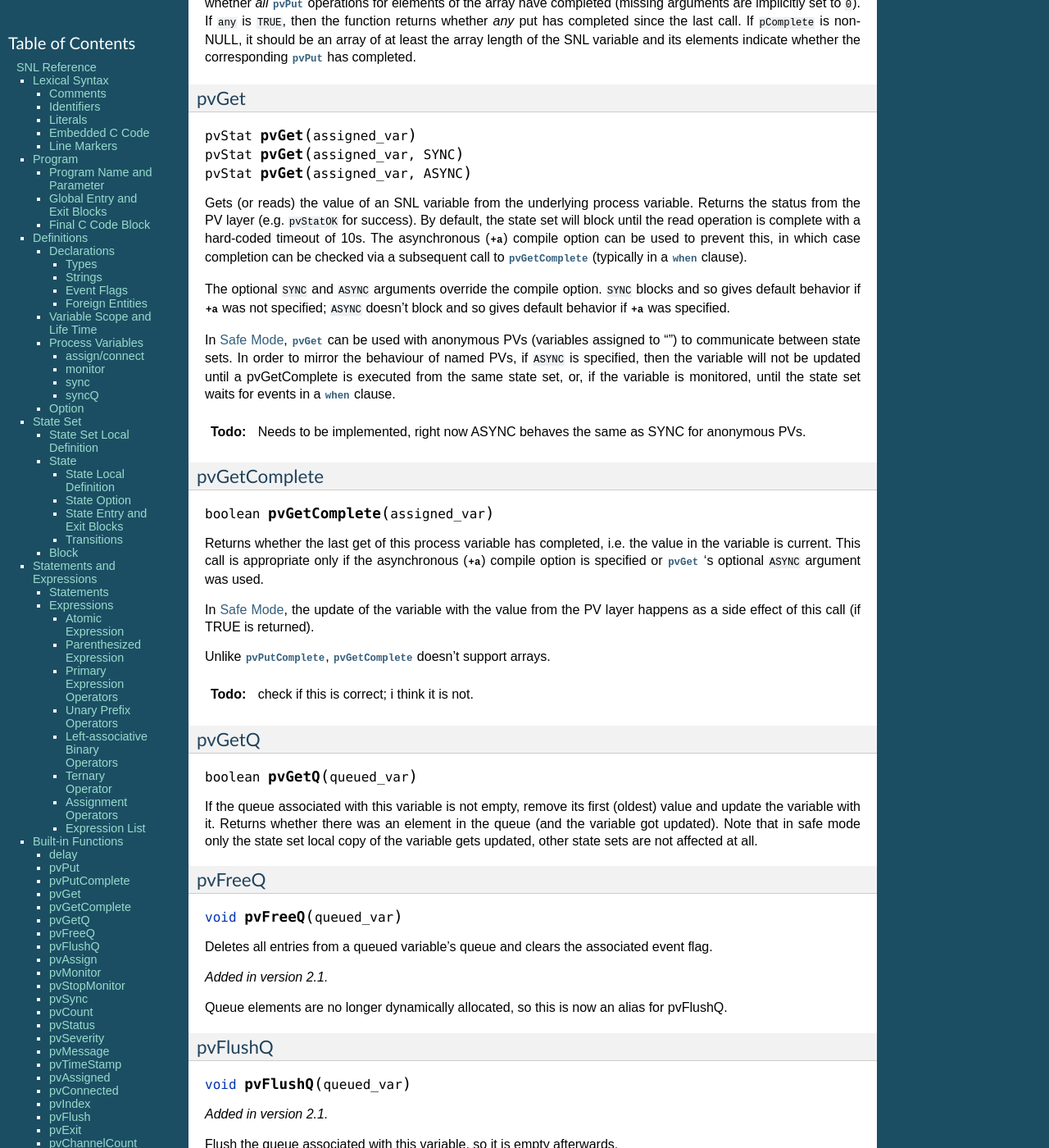
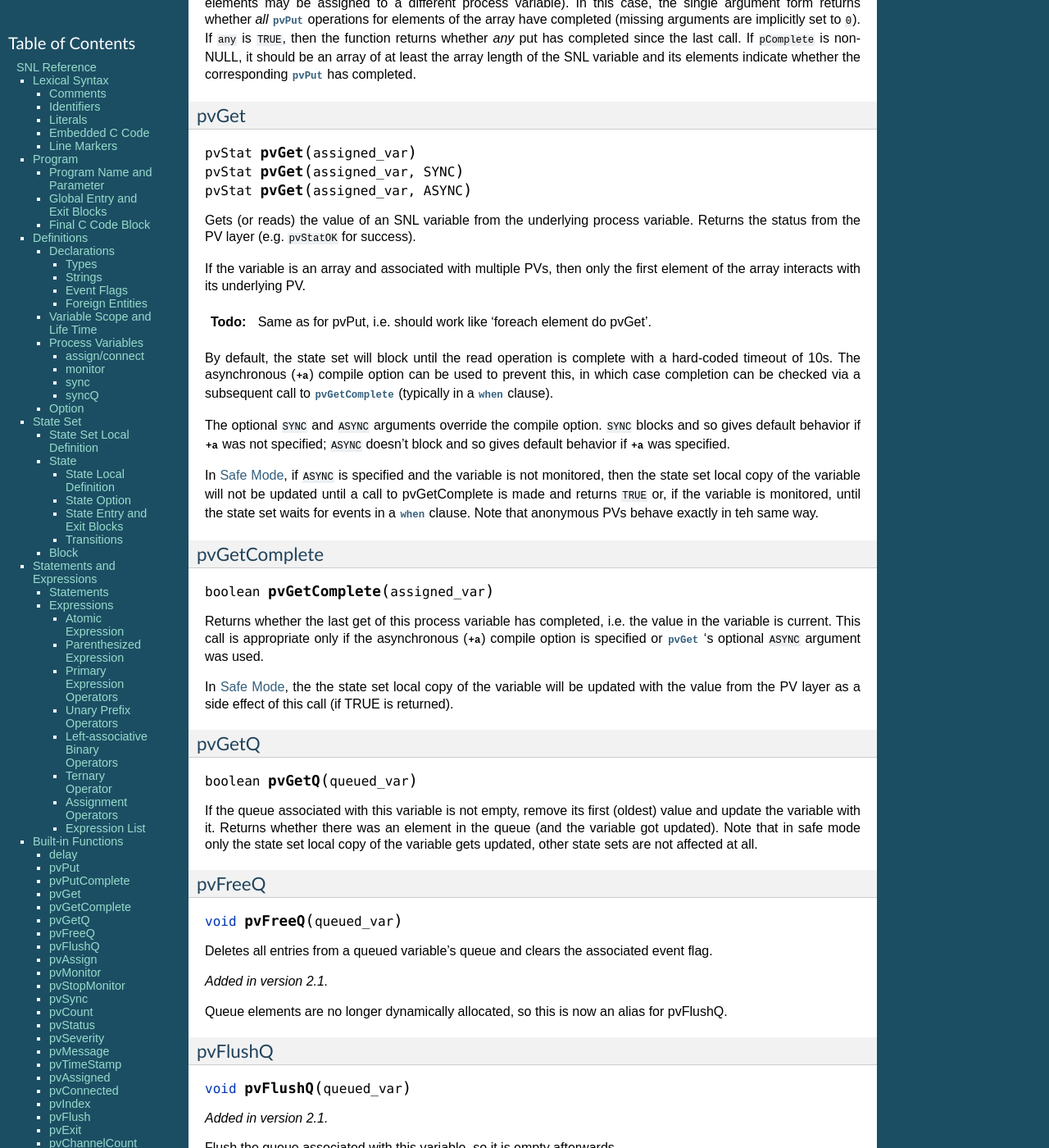
Before and after one commit to jeonghanlee/sequencer-2-2, a Sphinx documentation site: the page built from documentation/Reference.txt, in a window 1280 px wide and 1400 px high, scrolled down 14827 px. Shown: the whole window at 82% size. Built offline with Sphinx 7.4.7, drawn with Linux system fonts in a browser that asks for light colours; some of the changed text lies outside the part shown.

Commit message:
docs: further clarify pvGet/pvPut semantics, especially in safe mode

```diff
--- a/documentation/Reference.txt
+++ b/documentation/Reference.txt
@@ -896,11 +896,13 @@
 variable. Returns the status from the PV layer (e.g. ``pvStatOK`` for
 success).
 
-If the variable is an array and associated with multiple PVs, then all the
-elements of the array are written to their respective PVs.
-
-.. todo:: Seems this was never true. I like it but it breaks
-   compatibility. This is just too bad. (Similar for pvGet).
+If the variable is an array and associated with multiple PVs, then only
+the first element of the array interacts with its underlying PV.
+
+.. todo:: It would be much nicer to have *all* the
+   elements of the array written to their respective PVs in this case.
+   Would this break compatibility too much?
+   Need to find out what to do.
 
 By default, :c:func:`pvPut` is un-confirmed "fire and forget";
 completion must be inferred by other means. The optional ``SYNC``
@@ -937,8 +939,8 @@
 that the new value will not be seen by other state sets until they issue a pvGet,
 or, if the variable is monitored, until they wait for an event in a :token:`when`
 clause.
-Note that for anonymous PVs completion is always immediate, so the ``SYNC`` and
-``ASYNC`` options are not very useful.
+Note that for anonymous PVs completion is always immediate, so the ``ASYNC`` option
+is not very useful.
 
 pvPutComplete
 ^^^^^^^^^^^^^
@@ -972,7 +974,14 @@
 
 Gets (or reads) the value of an SNL variable from the underlying process
 variable. Returns the status from the PV layer (e.g.
-``pvStatOK`` for success). By default, the state set will block until the
+``pvStatOK`` for success).
+
+If the variable is an array and associated with multiple PVs, then only
+the first element of the array interacts with its underlying PV.
+
+.. todo:: Same as for pvPut, i.e. should work like 'foreach element do pvGet'.
+
+By default, the state set will block until the
 read operation is complete with a hard-coded timeout of 10s. The
 asynchronous (:option:`+a`) compile option can be used to prevent this, in
 which case completion can be checked via a subsequent call to
@@ -983,15 +992,11 @@
 specified; ``ASYNC`` doesn't block and so gives default behavior if
 :option:`+a` was specified.
 
-In :ref:`safe mode`, :c:func:`pvGet` can be used with anonymous PVs (variables assigned
-to "") to communicate between state sets. In order to mirror the behaviour of
-named PVs, if ``ASYNC`` is specified, then the variable will not be updated
-until a pvGetComplete is executed from the same state set, or, if the
+In :ref:`safe mode`, if ``ASYNC`` is specified and the variable is not
+monitored, then the state set local copy of the variable will not be updated
+until a call to pvGetComplete is made and returns ``TRUE`` or, if the
 variable is monitored, until the state set waits for events in a :token:`when`
-clause.
-
-.. todo:: Needs to be implemented, right now ASYNC behaves the same as SYNC
-   for anonymous PVs.
+clause. Note that anonymous PVs behave exactly in teh same way.
 
 pvGetComplete
 ^^^^^^^^^^^^^
@@ -1004,13 +1009,9 @@
 the asynchronous (:option:`+a`) compile option is specified or
 :c:func:`pvGet` 's optional ``ASYNC`` argument was used.
 
-In :ref:`safe mode`, the update of the variable with the value from the PV layer
-happens as a side effect of this call (if TRUE is returned).
-
-Unlike :c:func:`pvPutComplete`, :c:func:`pvGetComplete` doesn't support
-arrays.
-
-.. todo:: check if this is correct; i think it is not.
+In :ref:`safe mode`, the the state set local copy of the variable will be
+updated with the value from the PV layer as a side effect of this call
+(if TRUE is returned).
 
 pvGetQ
 ^^^^^^
```
